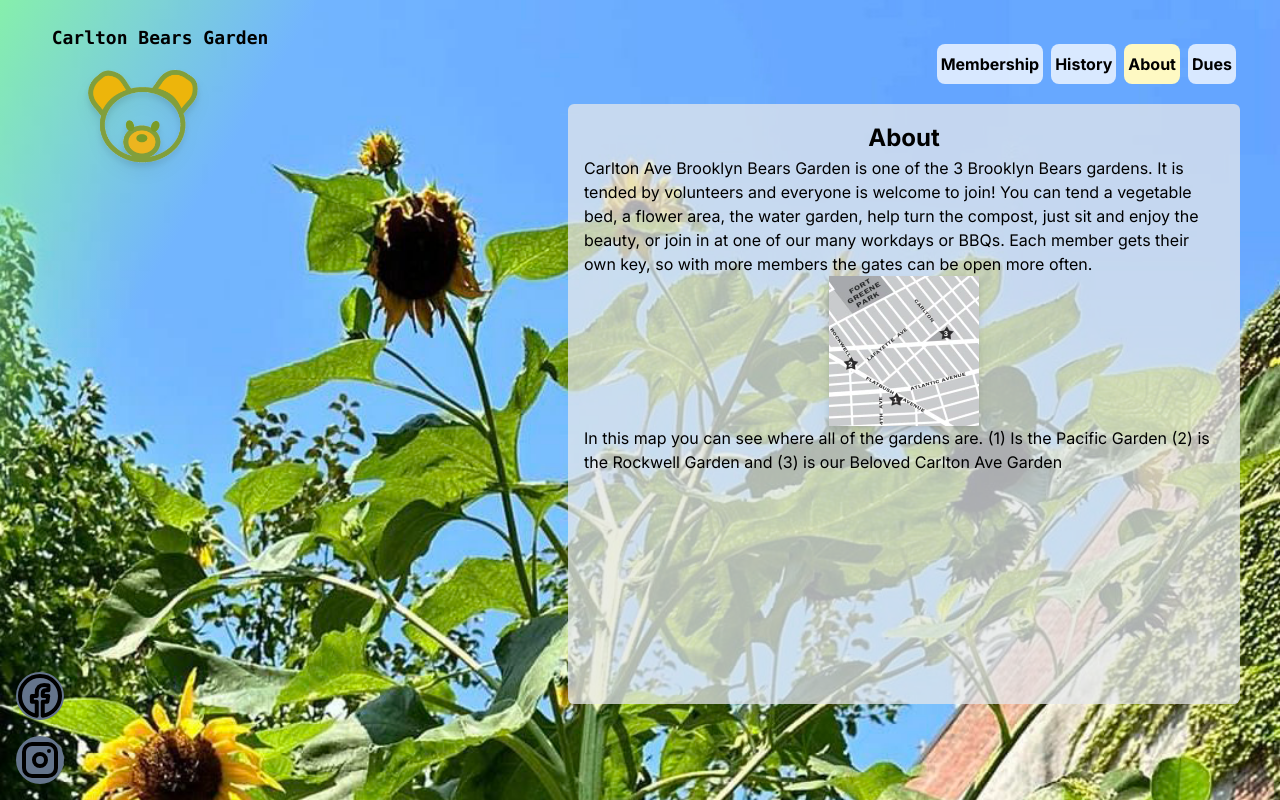
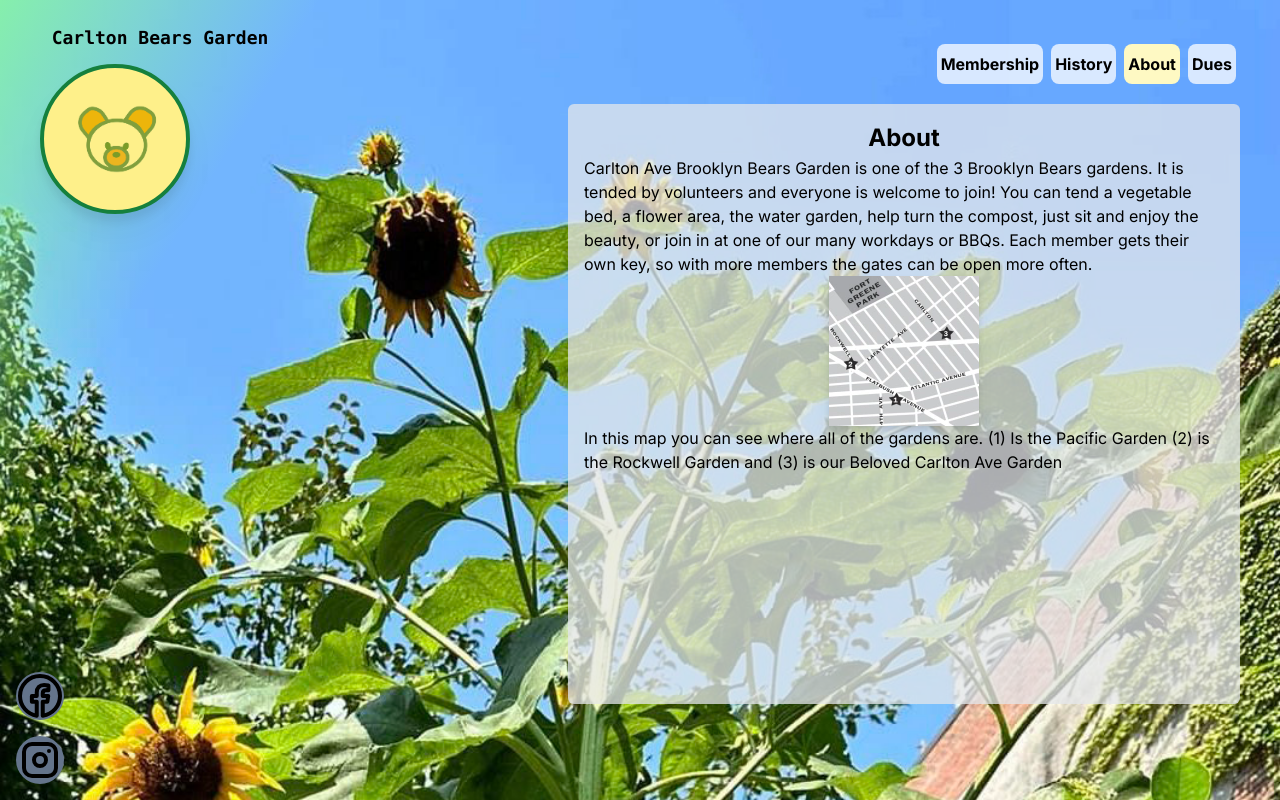
Before and after one commit to tedgusek/carltonbearsgarden, a Next.js app: page / in a window 1280 px wide. Built offline with nearby package versions, Linux system fonts and the light colour scheme.

Commit message:
styling on the logo

```diff
--- a/src/app/page.tsx
+++ b/src/app/page.tsx
@@ -13,7 +13,7 @@ export default function Home() {
     <main className="flex min-h-screen flex-col items-center justify-between p-24 bg-gradient-to-br from-yellow-100 to-white">
       <Image
             src="/sunflower.jpeg"
-            alt="Painting of a brown teddy bear"
+            alt="Photo with blue sky and sunflower in the midst of a lot of green leaves"
             width={2500}
             height={1500}
             className="fixed left-0 top-0 z-0"
@@ -24,10 +24,10 @@ export default function Home() {
           <Image
             src="/bear-logo.png"
             alt="bear logo"
-            width={200}
-            height={200}
+            width={150}
+            height={150}
             // className="rounded-full mt-2 drop-shadow-lg border-white border-4 bg-slate-500 bg-opacity-75"
-            className=" drop-shadow-lg md:fixed left-10 top-4"
+            className=" drop-shadow-xl md:fixed left-10 top-16 rounded-full bg-yellow-200 border-green-700 border-4"
           />
         </p>
 
```
